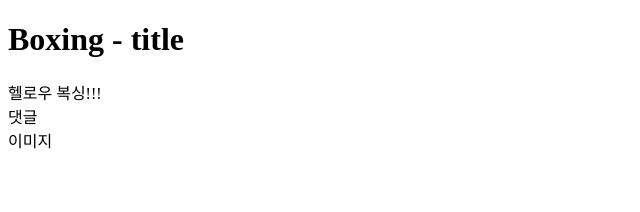
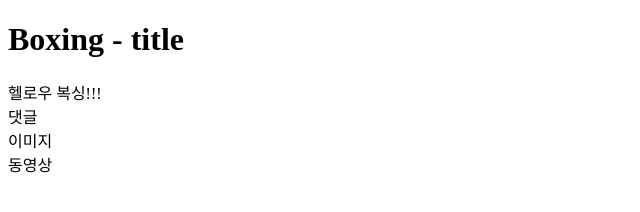
Before and after one commit to sf0wolf/Boxing, a plain HTML site: page index.html in a window 1280 px wide. Shown: the full height of the page, 0-640 px from the left. Drawn offline with Linux system fonts and the light colour scheme.

Commit message:
동영상

```diff
--- a/index.html
+++ b/index.html
@@ -14,6 +14,7 @@
 	<div>헬로우 복싱!!!</div>
 	<div>댓글</div>
 	<div>이미지</div>
+	<div>동영상</div>
 </body>
 
 </html>
```
